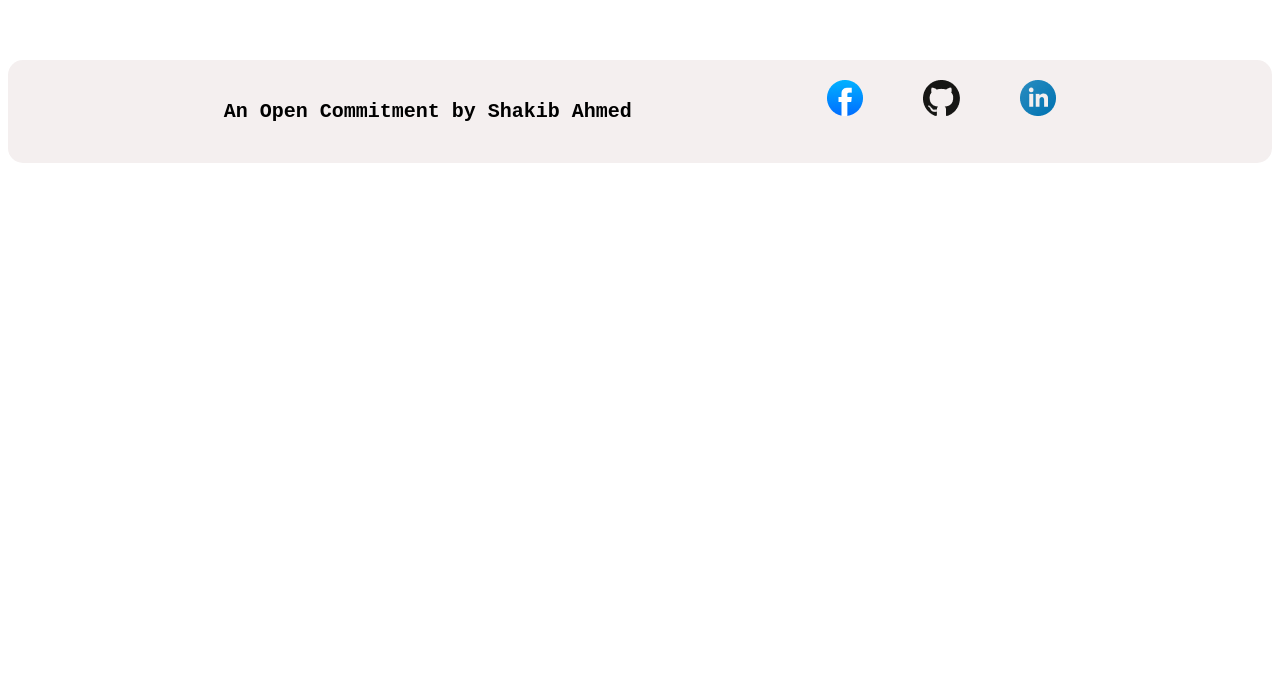
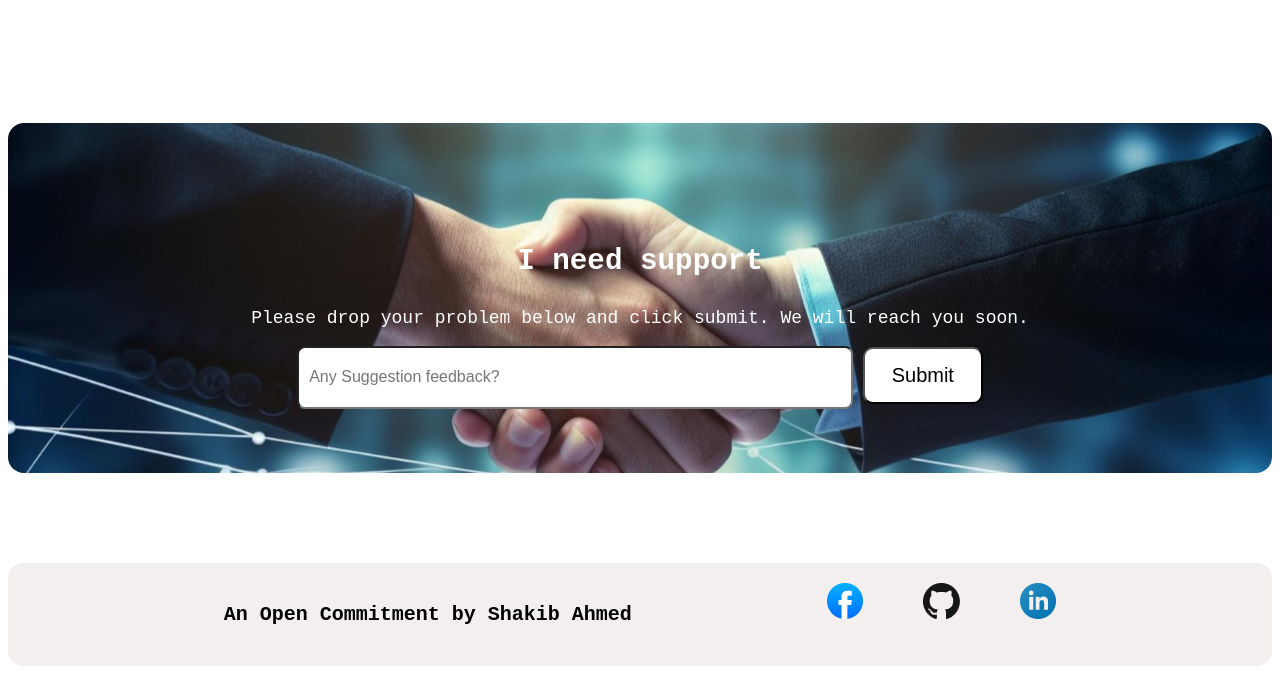
Before and after one commit to shakibahmed17/Assignment-01, a plain HTML site: page index.html in a window 1280 px wide. Shown: the part 3201-3875 px from the top of the page. Before the commit the page ends 3372 px from the top, so only its background shows below. Drawn offline with Linux system fonts and the light colour scheme; a web font is replaced by a local one.

Commit message:
Added feedback section which will take feeddback from user.

```diff
--- a/index.html
+++ b/index.html
@@ -109,6 +109,21 @@
                 <iframe width="560" height="315" src="https://www.youtube.com/embed/Tef1e9FiSR0?si=OzDi7X9muiBFW21a" title="YouTube video player" frameborder="0" allow="accelerometer; autoplay; clipboard-write; encrypted-media; gyroscope; picture-in-picture; web-share" referrerpolicy="strict-origin-when-cross-origin" allowfullscreen></iframe>
             </div>
         </section>
+
+        <section>
+            <div class="supportSection">
+                <div class="support">
+                    <div class="supportTitle">
+                        <h3>I need support</h3>
+                    </div>
+                    <div class="feedback">
+                        <p class="feedback-text">Please drop your problem below and click submit. We will reach you soon.</p>
+                        <input class="input-field" type="text" placeholder="  Any Suggestion feedback?">
+                        <button class="submitButton">Submit</button>
+                    </div>
+                </div>
+            </div>
+        </section>
     </main>
 
     <section>
--- a/style.css
+++ b/style.css
@@ -173,16 +173,52 @@ nav ul li {
 
 
 
+.supportSection {
+    background-image: url('./assets/handshake.jpg');
+    text-align: center;
+    justify-content: center;
+    background-position: center;
+    width: 1140;
+    height: 200;
+    padding: 64px 48px 64px 48px ;
+    border-radius: 16px;
+    margin: auto;
+    margin-top: 5%;
+    margin-bottom: 90px;
+}
 
+.supportTitle {
+    font-size: 25px;
+    font-weight: bold ;
+    color: white;
+    margin-top: 5%;
+}
 
+.input-field {
+    width: 548px;
+    height: 57px;
+    border-radius: 8px;
+    font-size: 16px;
+    color:rgba(255, 255, 255, 1);
+    background-color: white;
+}
 
+.submitButton {
+    width: 120px;
+    height: 60;
+    padding: 15px 20px 15px 20px;
+    border-radius: 10px;
+    background-color: white;
+    font-size: 20px;
+    cursor: pointer;
+}
 
-
-
-
-
-
-
+.feedback-text {
+    color: white;
+    text-align: center;
+    font-size: 18px;
+    font-weight: 700px;
+}
 
 .footer {
     display: flex;
```
